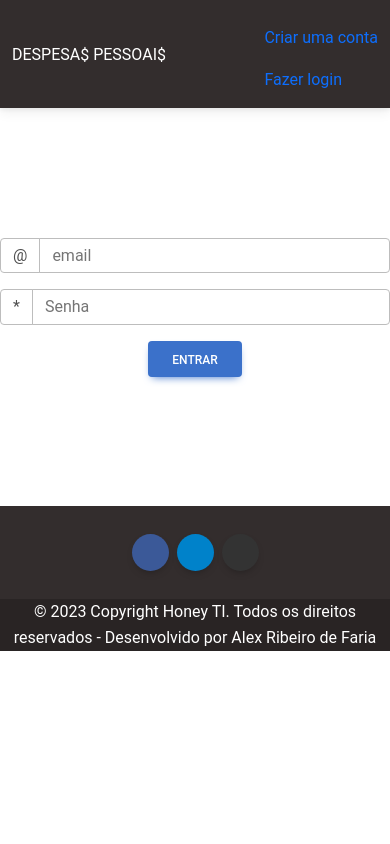
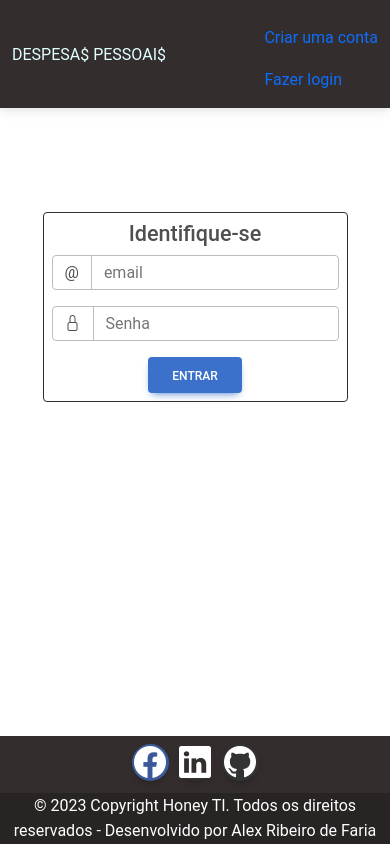
Before and after one commit to alexfariakof/angular-frontend-despesas, an Angular app: page /login in a window 390 px wide. Built offline with nearby package versions, Linux system fonts and the light colour scheme.

Commit message:
Correções no design responsivo first mobile

```diff
--- a/src/app/pages/login/login.component.css
+++ b/src/app/pages/login/login.component.css
@@ -1,3 +1,14 @@
+
 .full-height {
   height: 60%;
 }
+
+.footer {
+  position: fixed;
+  bottom:0;
+  width: 100%;
+}
+
+.tituloHeader{
+  color: lightcyan;
+}
--- a/src/app/pages/login/login.component.html
+++ b/src/app/pages/login/login.component.html
@@ -2,9 +2,9 @@
   <div class="bg-info w-100 h-15">
     <nav id="navBrand" class="bg-dark navbar navbar-dark navbar-expand-sm  navbar-expand-md">
       <div class="container-fluid">
-        <div  class="d-flex justify-content-start">
-          <a class="navbar-brand align-text-lg-start fs-6 fs-sm-5 fs-md-4 fs-lg-3" href="/"> <span
-              class="green">DESPESA$ PESSOAI$</span></a>
+        <div class="d-flex justify-content-start">
+          <a class="navbar-brand tituloHeader align-text-lg-start fs-6 fs-sm-5 fs-md-4 fs-lg-3" href="/"> DESPESA$
+            PESSOAI$</a>
         </div>
         <div class="d-flex justify-content-end">
           <ul class="navbar-nav ms-auto mt-2 ">
@@ -17,37 +17,44 @@
       </div>
     </nav>
   </div>
-  <div class="d-flex flex-column flex-grow-1 align-items-center justify-content-center">
+  <div class="d-flex align-items-center justify-content-center flex-grow-1">
+    <div class="d-flex flex-column border border-dark p-2 rounded align-items-center justify-content-center">
+      <div>
+        <h4 >Identifique-se</h4>
+      </div>
     <div class="input-group mb-3">
       <span class="input-group-text" id="txtLogin">@</span>
-      <input [(ngModel)]="login.email" type="text" class="form-control" placeholder="email" aria-label="email" aria-describedby="txtLogin" />
+      <input [(ngModel)]="login.email" type="text" class="form-control" placeholder="email" aria-label="email"
+        aria-describedby="txtLogin" />
     </div>
     <div class="input-group mb-3">
-      <span class="input-group-text" id="txtPassword">*</span>
-      <input [(ngModel)]="login.password" type="password" class="form-control" placeholder="Senha" aria-label="Senha" aria-describedby="txtPassword">
+      <span class="input-group-text" id="txtPassword"><i class="bi bi-lock"></i></span>
+      <input [(ngModel)]="login.password" type="password" class="form-control" placeholder="Senha" aria-label="Senha"
+        aria-describedby="txtPassword">
     </div>
     <div>
-      <button type="button" class="btn btn-primary" (click)="onLoginClick()" >Entrar</button>
+      <button type="button" class="btn btn-primary" (click)="onLoginClick()">Entrar</button>
     </div>
   </div>
 </div>
-<footer class="bg-dark text-center text-white " >
+</div>
+<footer class="bg-dark text-center text-white footer navbar-fixed-bottom" sty>
   <!-- Grid container -->
-  <div class="container p-4 pb-0">
+  <div class="container p-1 pb-0">
     <!-- Section: Social media -->
-    <section class="mb-4">
+    <section class="mb-2">
       <!-- Facebook -->
-      <a class="btn text-white btn-floating m-1" style="background-color: #3b5998;" target="_blank"
-        href="https://www.facebook.com/alex.ribeiro.noeh/" role="button"><i class="fab fa-facebook-f"></i></a>
-
+      <a  class="btn text-white btn-floating m-1 " style="background-color: #3b5998;" target="_blank"  href="https://www.facebook.com/alex.ribeiro.noeh/" role="button" >
+        <i class="bi bi-facebook" style="font-size: 2rem; position: absolute; top: 53%; left: 50%; transform: translate(-50%, -50%);"></i>
+      </a>
       <!-- Linkedin -->
-      <a class="btn text-white btn-floating m-1" style="background-color: #0082ca;" target="_blank"
-        href="https://www.linkedin.com/in/alex-ribeiro-de-faria-b3376b26/" role="button"><i
-          class="fab fa-linkedin-in"></i></a>
+      <a  class="btn text-white btn-floating m-1" target="_blank" href="https://www.linkedin.com/in/alex-ribeiro-de-faria-b3376b26/" role="button">
+        <i class="bi bi-linkedin" style="font-size: 2rem; position: absolute; top: 53%; left: 50%; transform: translate(-50%, -50%);"></i>
+      </a>
       <!-- Github -->
-      <a class="btn text-white btn-floating m-1" style="background-color: #333333;" target="_blank"
-        href="https://github.com/stars/alexfariakof/lists/portif%C3%B3lio" role="button"><i
-          class="fab fa-github"></i></a>
+      <a  class="btn text-white btn-floating m-1" style="background-color: #333333;" target="_blank"  href="https://github.com/stars/alexfariakof/lists/portif%C3%B3lio" role="button">
+        <i class="bi bi-github" style="font-size: 2rem; position: absolute; top: 53%; left: 50%; transform: translate(-50%, -50%);"></i>
+      </a>
     </section>
     <!-- Section: Social media -->
   </div>
--- a/src/app/pages/login/login.component.ts
+++ b/src/app/pages/login/login.component.ts
@@ -1,5 +1,6 @@
 import { Component, EventEmitter, Output } from "@angular/core";
 import { ILogin } from "src/app/shared/interfaces/ILogin";
+
 @Component({
     selector:'app-login',
     templateUrl: './login.component.html',
--- a/src/app/shared/components/layout/layout.component.css
+++ b/src/app/shared/components/layout/layout.component.css
@@ -1,3 +1,14 @@
+
 .full-height {
   height: 100%;
 }
+
+.footer {
+  position: fixed;
+  bottom:0;
+  width: 100%;
+}
+
+.tituloHeader{
+  color: lightcyan;
+}
--- a/src/app/shared/components/layout/layout.component.html
+++ b/src/app/shared/components/layout/layout.component.html
@@ -5,7 +5,7 @@
         aria-controls="offcanvasDarkNavbar">
         <span class="navbar-toggler-icon"><i class="bi bi-list"></i></span>
       </button>
-      <a class="navbar-brand offcanvas fs-6 fs-sm-5 fs-md-4 fs-lg-3 align-items-start" href="#"  >DESPESA$ PESSOAI$</a>
+      <a class="navbar-brand offcanvas tituloHeader fs-6 fs-sm-5 fs-md-4 fs-lg-3 align-items-start" href="#"  >DESPESA$ PESSOAI$</a>
       <div class="offcanvas offcanvas-start text-bg-dark" tabindex="-1" id="offcanvasDarkNavbar"  aria-labelledby="offcanvasDarkNavbarLabel">
         <div class="offcanvas-header">
           <h5 class="offcanvas-title" id="offcanvasDarkNavbarLabel"></h5>
@@ -60,3 +60,9 @@
     Componentes Pages
   </div>
 </div>
+<footer class="bg-dark text-center text-white footer navbar-fixed-bottom" sty >
+  <!-- Copyright -->
+  <div class="text-center fs-sm-4 fs-md-4 fs-lg-3" style="background-color: rgba(0, 0, 0, 0.2);">
+    © 2023 Copyright Honey TI. Todos os direitos reservados - Desenvolvido por Alex Ribeiro de Faria
+  </div>
+</footer>
```
